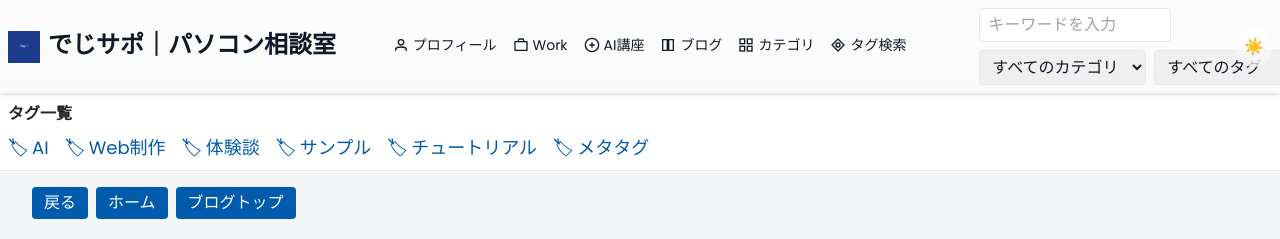
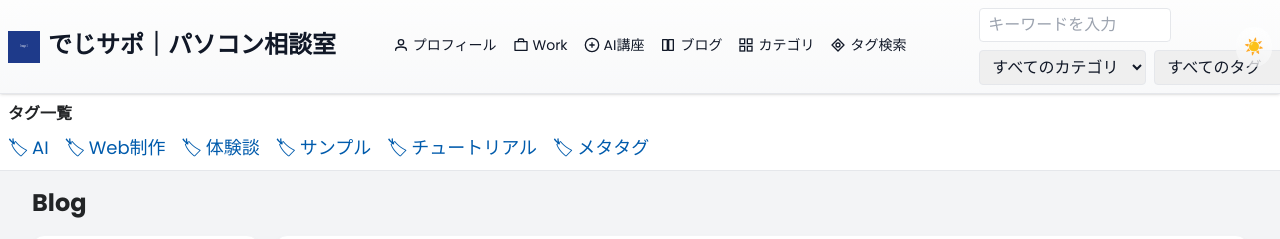
Before and after one commit to maruyamamasaya/Portfolio, a Next.js app: page /blog in a window 1280 px wide. Shown: the top 239 px of the page. Built offline with nearby package versions, Linux system fonts and the light colour scheme.

Commit message:
Remove nav buttons from blog index

```diff
--- a/src/app/blog/page.tsx
+++ b/src/app/blog/page.tsx
@@ -1,6 +1,5 @@
 import { getSortedPosts } from '@/lib/posts';
 import LeftSidebar from '@/app/components/LeftSidebar';
-import BlogNavButtons from '@/app/components/BlogNavButtons';
 import PostCard from '@/app/components/PostCard';
 
 export default async function BlogIndex() {
@@ -10,7 +9,6 @@ export default async function BlogIndex() {
 
   return (
     <div className="blog-container">
-      <BlogNavButtons />
       <h1 className="text-2xl font-bold mb-4">Blog</h1>
       <div className="md:flex">
         <aside className="md:w-1/5 md:pr-4 mb-4 md:mb-0">
```
